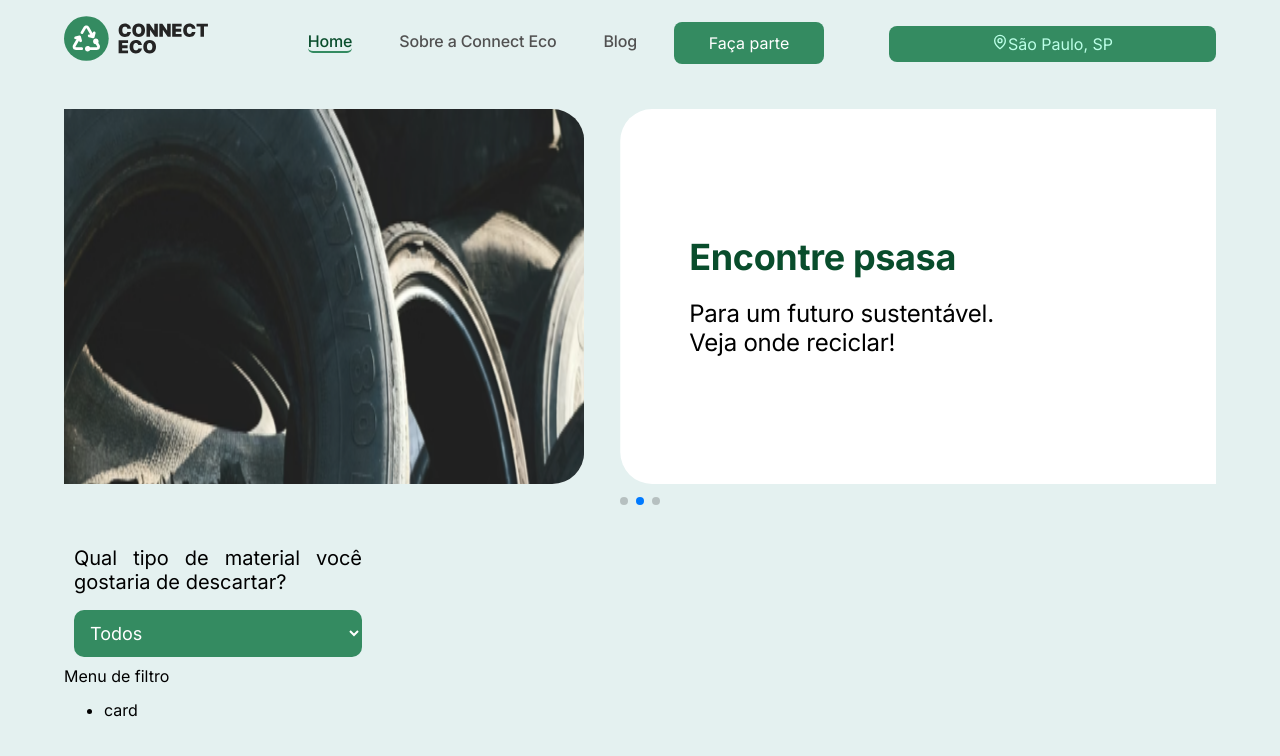
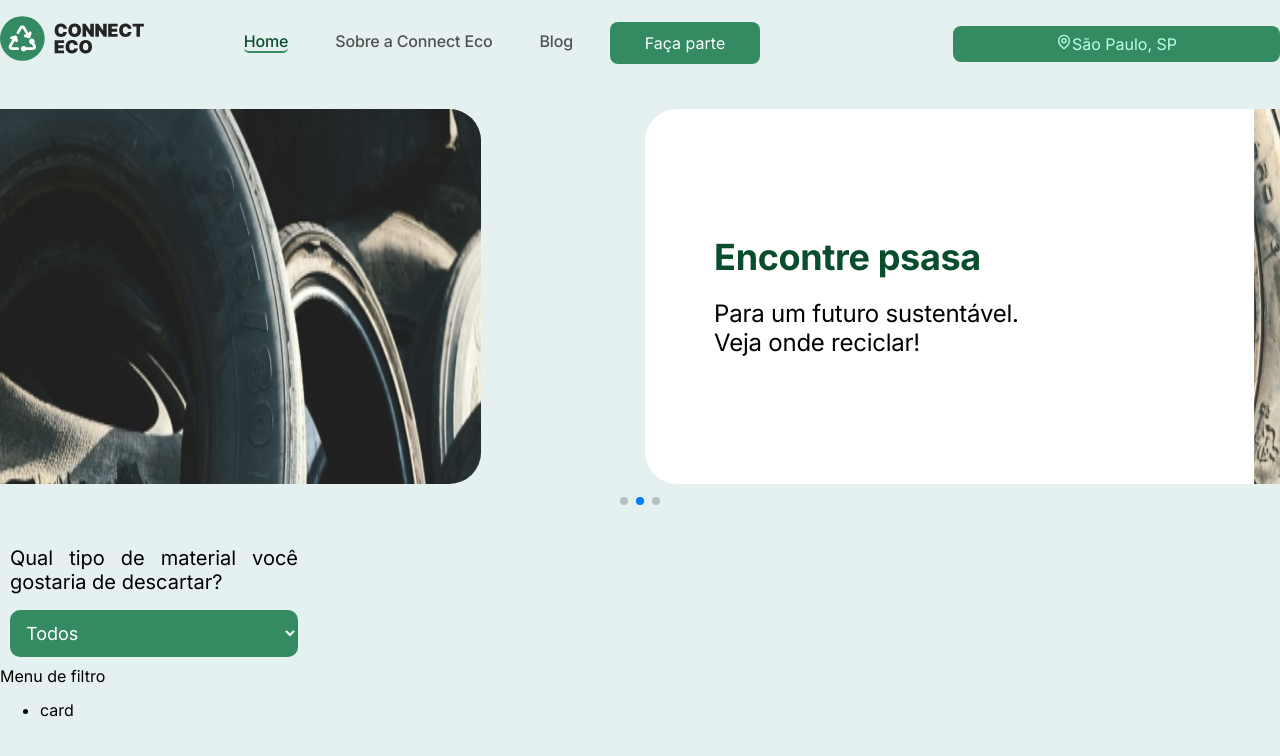
Before and after one commit to Connect-Eco/connecteco, a Next.js app: page / in a window 1280 px wide. Shown: the top 756 px of the page. Built offline with nearby package versions, Linux system fonts and the light colour scheme.

Commit message:
formatted globals.css added max-width 1440px

```diff
--- a/src/app/globals.css
+++ b/src/app/globals.css
@@ -1,8 +1,10 @@
 @import url(../vendor/normalize.css);
 .pages {
+  max-width: 1440px;
+  width: 100%;
+  height: 100vh;
   display: flex;
-  margin: 0 auto;
+  margin: auto;
   flex-direction: column;
-  width: 90%;
-  background: #e4f1f0;
+    background: #e4f1f0;
 }
```
